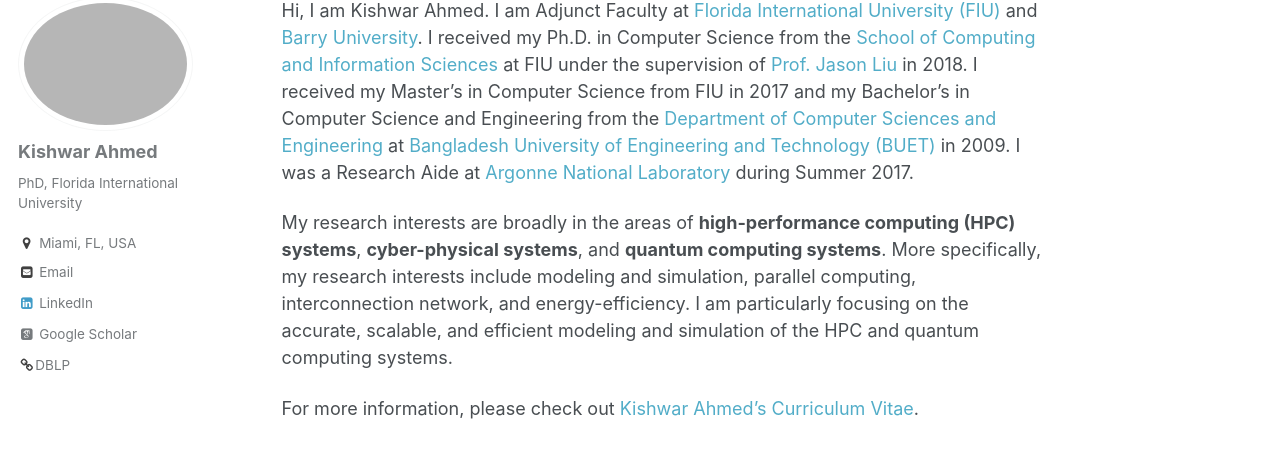
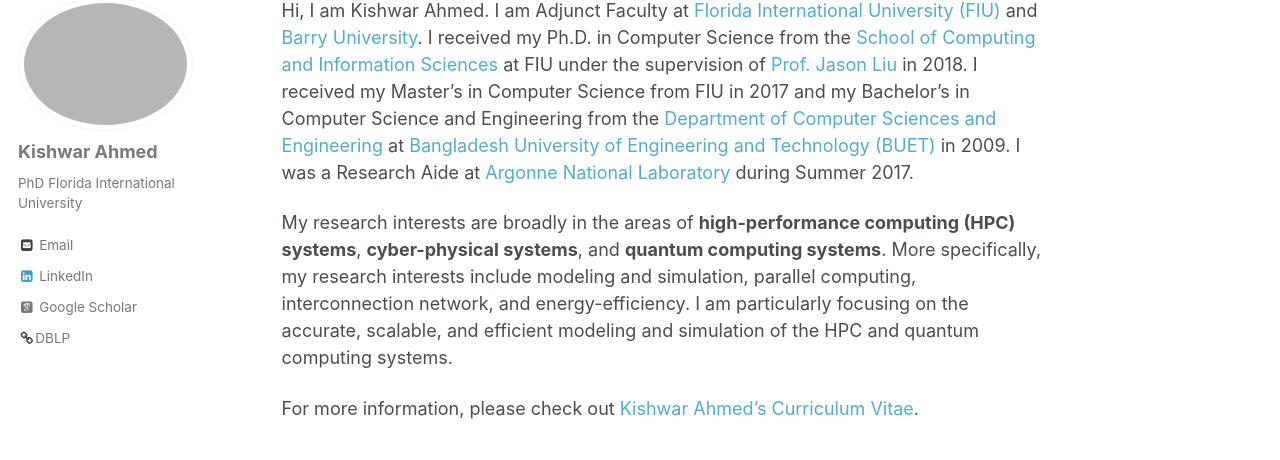
Before and after one commit to kishwarbd/kishwarbd.github.io, a Jekyll site: the page built from _pages/about.md, in a window 1280 px wide. Shown: the part 121-581 px from the top of the page. Built offline with Jekyll 4.4.1, drawn with Linux system fonts in a browser that asks for light colours; some web fonts are replaced.

Commit message:
updates.

```diff
--- a/_config.yml
+++ b/_config.yml
@@ -80,8 +80,8 @@ analytics:
 author:
   name             : "Kishwar Ahmed"
   avatar           : "kishwar.jpg"
-  bio              : "PhD, Florida International University"
-  location         : "Miami, FL, USA"
+  bio              : "PhD                    Florida International University"
+  location         : #”Miami, FL, USA"
   employer         :
   googlescholar    : "https://scholar.google.com/citations?user=fhLNDhoAAAAJ&hl=en"
   email            : "kishwar.bd@gmail.com"
```
